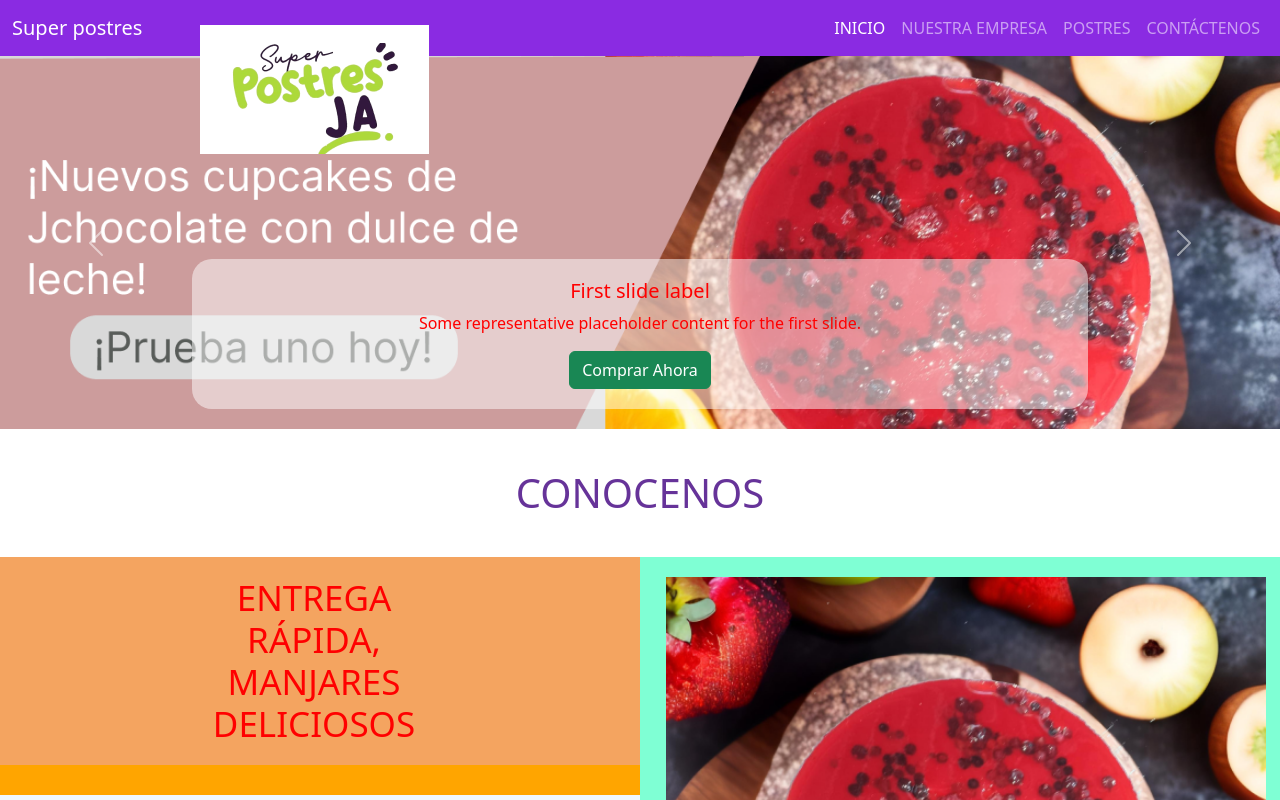
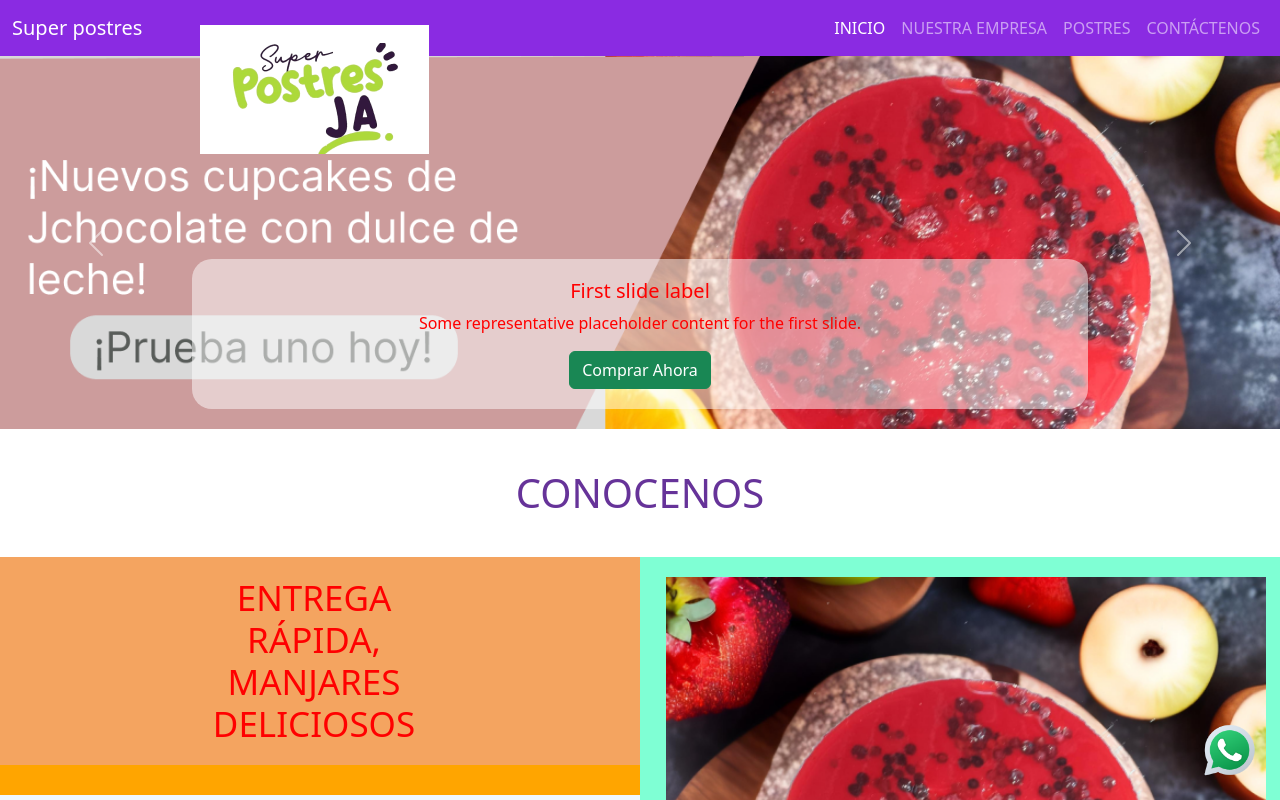
Before and after one commit to esmayorga1/superPostresJA, an Angular app: page / in a window 1280 px wide. Shown: the top 800 px of the page. Built offline with nearby package versions, Linux system fonts and the light colour scheme.

Commit message:
Agregando boton de whatsapp

```diff
--- a/src/app/home/home.component.html
+++ b/src/app/home/home.component.html
@@ -5,3 +5,9 @@
 <app-nuestros-postes></app-nuestros-postes>
 <app-contactenos></app-contactenos>
 <app-footer></app-footer>
+
+<div style="position: fixed; bottom: 20px; right: 20px; z-index: 100;">
+    <a href="https://wa.me/+573214486139" target="_blank">
+        <img src="../../assets/WhatsApp.png" alt="Contacto por WhatsApp" style="width: 60px; height: 60px;">
+    </a>
+</div>
```
Also changed, not shown: src/app/app.component.html (line endings or trailing spaces), src/assets/WhatsApp.png (added).
